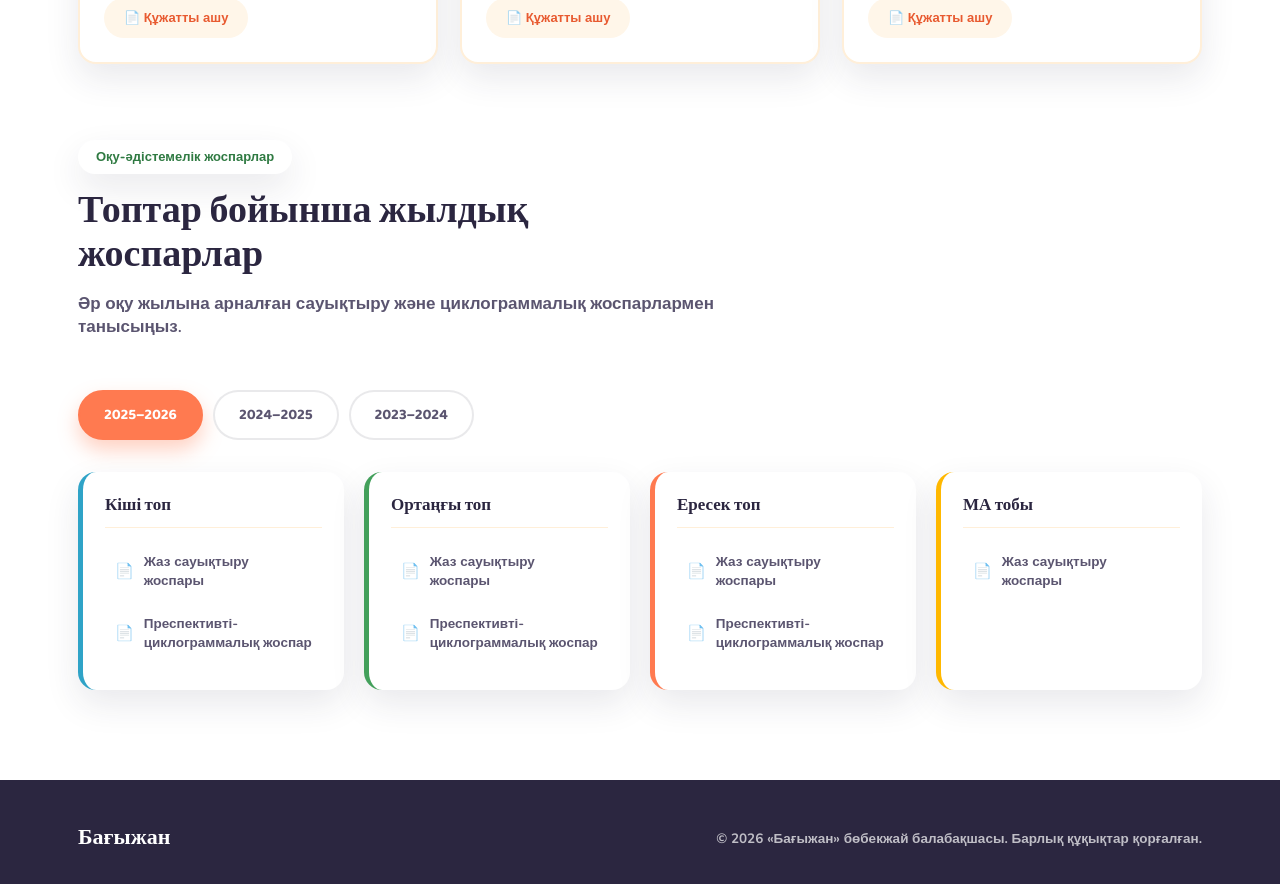
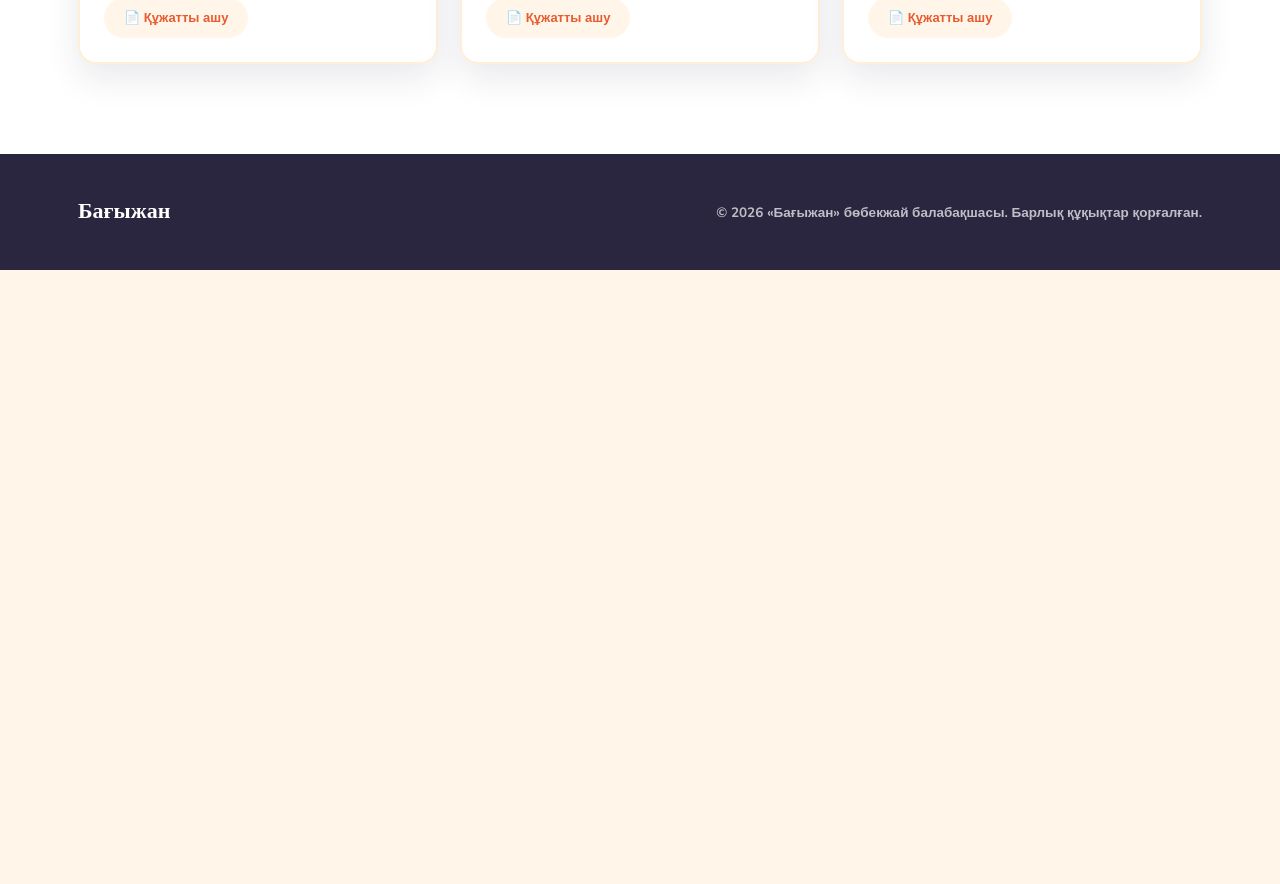
Before and after one commit to Zhanserk/Bagjan_sadik, a React (Vite) app: page / in a window 1280 px wide. Shown: the part 6531-7415 px from the top of the page. After the commit the page ends 6801 px from the top, so only its background shows below. Built offline with nearby package versions, Linux system fonts and the light colour scheme; the HTML template or start-up script is replaced by a standard one.

Commit message:
Некие изменине

```diff
--- a/src/components/TrustDocuments.jsx
+++ b/src/components/TrustDocuments.jsx
@@ -1,4 +1,4 @@
-import React, { useState } from 'react';
+import React from 'react';
 
 /* ---------- Ресми құжаттар (лицензия, санитарлық қорытынды және т.б.) ---------- */
 const officialDocs = [
@@ -22,112 +22,10 @@ const officialDocs = [
   },
 ];
 
-/* ---------- Оқу-әдістемелік жоспарлар архиві (жылдар бойынша) ----------
-   Файл атаулары public/docs ішіндегі нақты файл атауларына сәйкес болу керек.
-   Скриншотта кейбір атаулар "..." түрінде қиылып қалған — сол жерлерді
-   өз docs қалтаңдағы дәл атауларға ауыстыр (TODO белгісімен көрсетілген). */
-const archive = [
-  {
-    year: "2025–2026",
-    groups: [
-      {
-        name: "Кіші топ",
-        items: [
-          { label: "Жаз сауықтыру жоспары", file: "/docs/2025-2026 кіші топ жаз сауықтыру.pdf" },
-          { label: "Преспективті-циклограммалық жоспар", file: "/docs/2025-2026 кіші топ прес,цик.pdf" },
-        ],
-      },
-      {
-        name: "Ортаңғы топ",
-        items: [
-          { label: "Жаз сауықтыру жоспары", file: "/docs/2025-2026 ортаңғы топ жаз сауықтыру.pdf" },
-          { label: "Преспективті-циклограммалық жоспар", file: "/docs/2025-2026 ортаңғы топ прес,цик.pdf" },
-        ],
-      },
-      {
-        name: "Ересек топ",
-        items: [
-          { label: "Жаз сауықтыру жоспары", file: "/docs/2025-2026 ересек топ жаз сауықтыру.pdf" },
-          { label: "Преспективті-циклограммалық жоспар", file: "/docs/2025-2026 ересек топ прес,цик.pdf" },
-        ],
-      },
-      {
-        name: "МА тобы",
-        items: [
-          { label: "Жаз сауықтыру жоспары", file: "/docs/2025-2026 MA топ жаз сауықтыру.pdf" },
-        ],
-      },
-    ],
-  },
-  {
-    year: "2024–2025",
-    groups: [
-      {
-        name: "Кіші топ",
-        items: [
-          { label: "Жаз сауықтыру жоспары", file: "/docs/2024-2025 кіші топ жаз сауықтыру.pdf" },
-        ],
-      },
-      {
-        name: "Ортаңғы топ",
-        items: [
-          { label: "Преспективті-циклограммалық жоспар", file: "/docs/2024-2025 ортаңғы топ прес,цик.pdf" },
-        ],
-      },
-    ],
-  },
-  {
-    year: "2023–2024",
-    groups: [
-      {
-        name: "Кіші топ",
-        items: [
-          // TODO: толық атауын тексер (скриншотта қиылған)
-          { label: "Жаз сауықтыру жоспары", file: "/docs/2023_2024_кіші_топ_жаз_сауықтыру_2024.pdf" },
-          { label: "Преспективті-циклограммалық жоспар", file: "/docs/2023-2024 кіші топ преспект,цик.pdf" },
-        ],
-      },
-      {
-        name: "Ортаңғы топ",
-        items: [
-          // TODO: толық атауын тексер (скриншотта қиылған)
-          { label: "Жаз сауықтыру жоспары", file: "/docs/2023_2024_ортаңғы_жаз_сауықтыру.pdf" },
-        ],
-      },
-      {
-        name: "Ересек топ",
-        items: [
-          { label: "Жаз сауықтыру жоспары", file: "/docs/2023-2024 ересек топ жаз сауықтыру.pdf" },
-          // TODO: толық атауын тексер (скриншотта қиылған)
-          { label: "Преспективті-циклограммалық жоспар", file: "/docs/2023_2024_ересек_топ_преспектива_циклограммасы.pdf" },
-        ],
-      },
-      {
-        name: "МА тобы",
-        items: [
-          { label: "Жаз сауықтыру жоспары", file: "/docs/2023-2024 MA топ жаз сауықтыру.pdf" },
-          { label: "Преспективті-циклограммалық жоспар", file: "/docs/2023-2024 MA топ прес,цик.pdf" },
-        ],
-      },
-      {
-        name: "Жалпы құжаттар",
-        items: [
-          // TODO: толық атауын тексер (скриншотта қиылған)
-          { label: "Оқу жұмыс жоспарының циклограммасы", file: "/docs/2023_2024_оқу_жұмыс_жоспары_циклограммасы.pdf" },
-          { label: "Медбикенің жұмыс жоспары", file: "/docs/2023-2024 медбике жұмыс жоспары.pdf" },
-        ],
-      },
-    ],
-  },
-];
-
 export default function TrustDocuments() {
-  const [activeYear, setActiveYear] = useState(0);
-
   return (
     <section className="trust" id="trust">
       <div className="wrap">
-        {/* ---- Ресми құжаттар ---- */}
         <div className="section-head">
           <div className="eyebrow">Сенімділік</div>
           <h2>Барлық құжаттар ресми расталған</h2>
@@ -151,46 +49,6 @@ export default function TrustDocuments() {
             </div>
           ))}
         </div>
-
-        {/* ---- Оқу-әдістемелік жоспарлар архиві ---- */}
-        <div className="section-head" style={{ marginTop: '76px' }}>
-          <div className="eyebrow">Оқу-әдістемелік жоспарлар</div>
-          <h2>Топтар бойынша жылдық жоспарлар</h2>
-          <p style={{ marginTop: '8px', color: 'var(--ink-soft)' }}>
-            Әр оқу жылына арналған сауықтыру және циклограммалық жоспарлармен танысыңыз.
-          </p>
-        </div>
-
-        <div className="year-tabs">
-          {archive.map((block, i) => (
-            <button
-              key={block.year}
-              className={`year-tab ${activeYear === i ? 'active' : ''}`}
-              onClick={() => setActiveYear(i)}
-              type="button"
-            >
-              {block.year}
-            </button>
-          ))}
-        </div>
-
-        <div className="doc-groups-grid">
-          {archive[activeYear].groups.map((group) => (
-            <div key={group.name} className="doc-group-card">
-              <h4>{group.name}</h4>
-              <ul className="doc-link-list">
-                {group.items.map((item) => (
-                  <li key={item.file}>
-                    <a href={item.file} target="_blank" rel="noreferrer">
-                      <span className="doc-link-ic">📄</span>
-                      {item.label}
-                    </a>
-                  </li>
-                ))}
-              </ul>
-            </div>
-          ))}
-        </div>
       </div>
     </section>
   );
```
